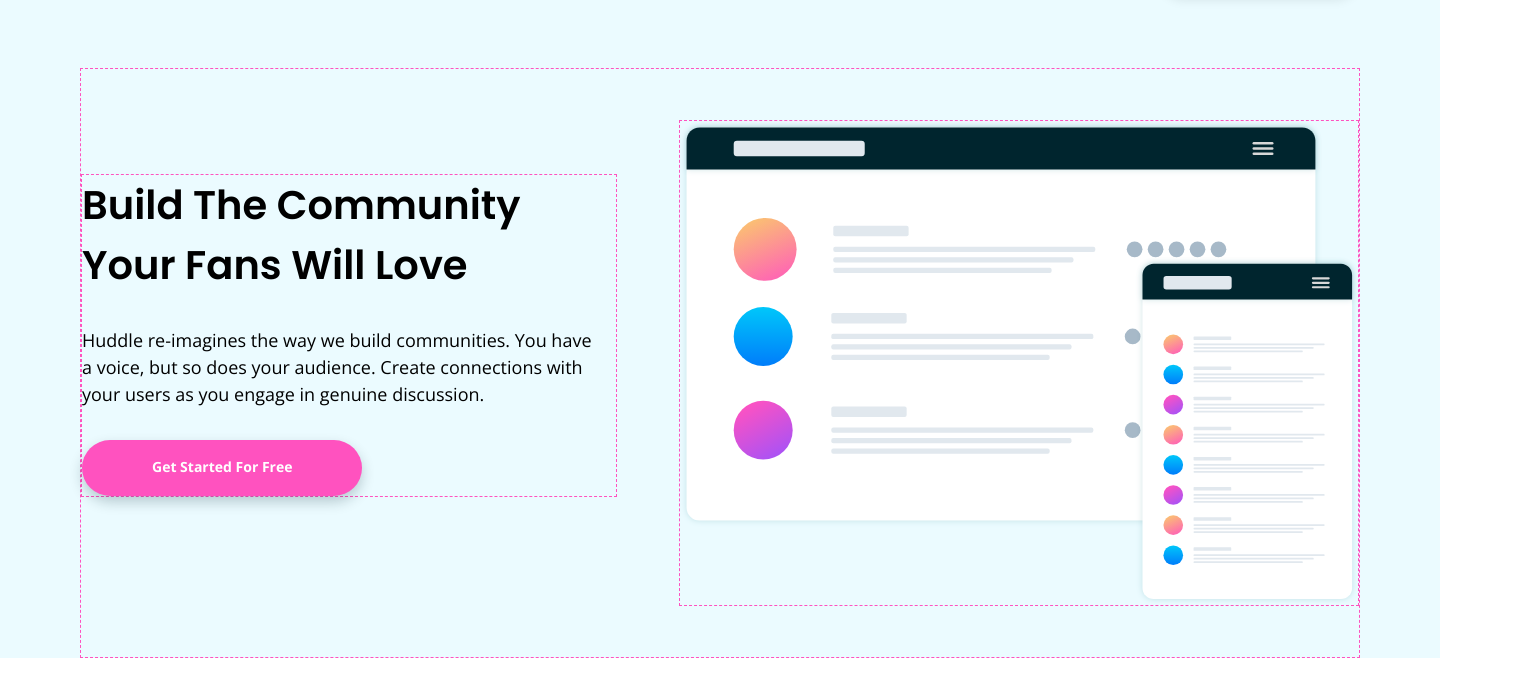
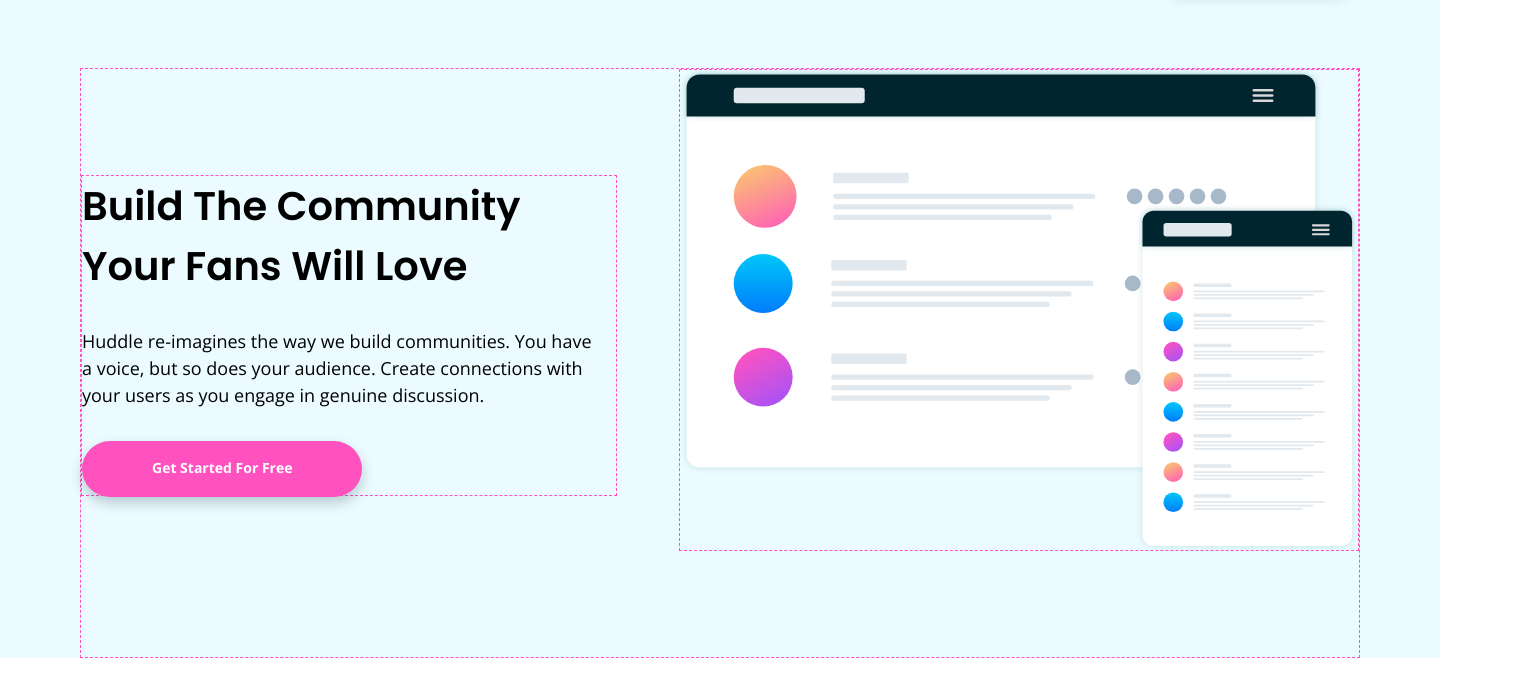
Before and after one commit to juani2/Huddle-Landing-Page-with-Alternating-Feature-Blocks-Challenge, a plain HTML site: page index.html in a window 1536 px wide. Shown: the part 99-796 px from the top of the page. Drawn offline with nearby package versions, Linux system fonts and the light colour scheme.

Commit message:
Adjusting flex layout

```diff
--- a/style.css
+++ b/style.css
@@ -231,17 +231,22 @@
     .page-header__main__copy {
         text-align: left;
     }
+
+    .page-header__main__visuals {
+        align-self: flex-start;
+    }
 }
 
 .page-header__main__copy {
     width: clamp(280px,calc((280/375)*100vw),536px);
-    min-height: clamp(288px,calc((288/375)*100vw),321px);
+    height: clamp(288px,calc((288/375)*100vw),321px);
     margin-bottom: 56px;
+    align-self: center;
 }
 
 .page-header__main__visuals {
     width: clamp(296px,calc((296/375)*100vw),680px);
-    min-height: clamp(209px,calc((209/375)*100vw),482px);
+    height: clamp(209px,calc((209/375)*100vw),482px);
     display: flex;
     align-items: center;
 }
```
